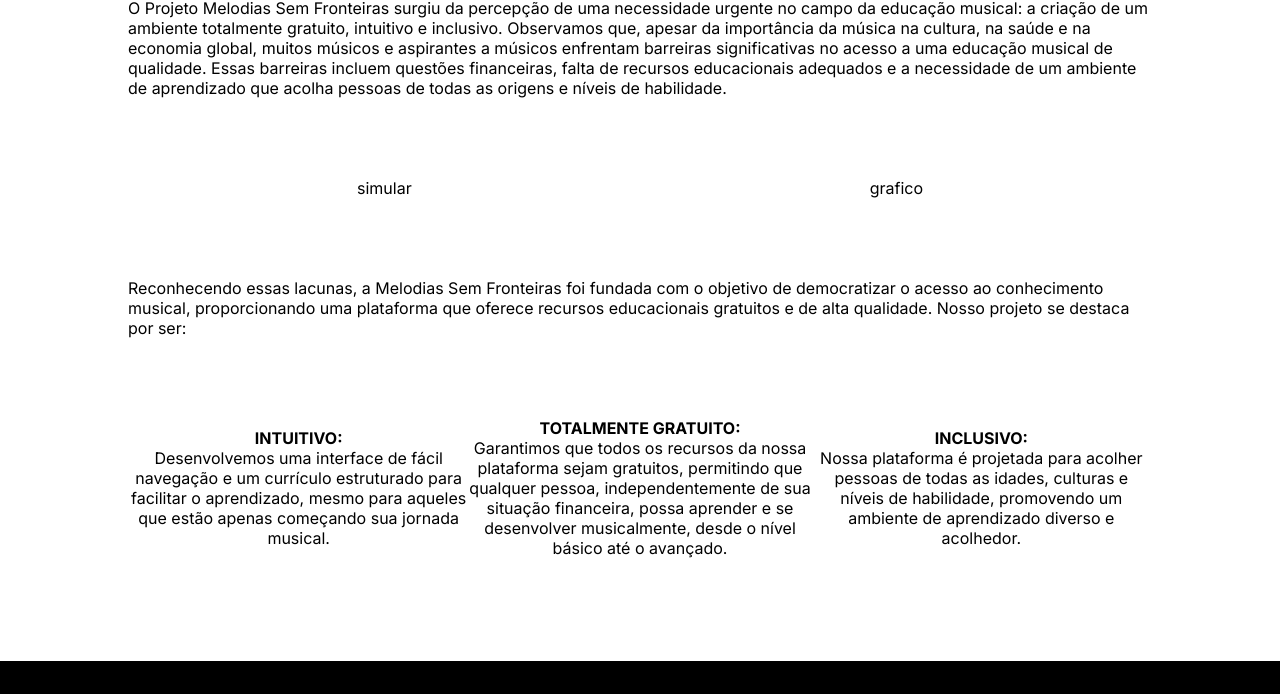
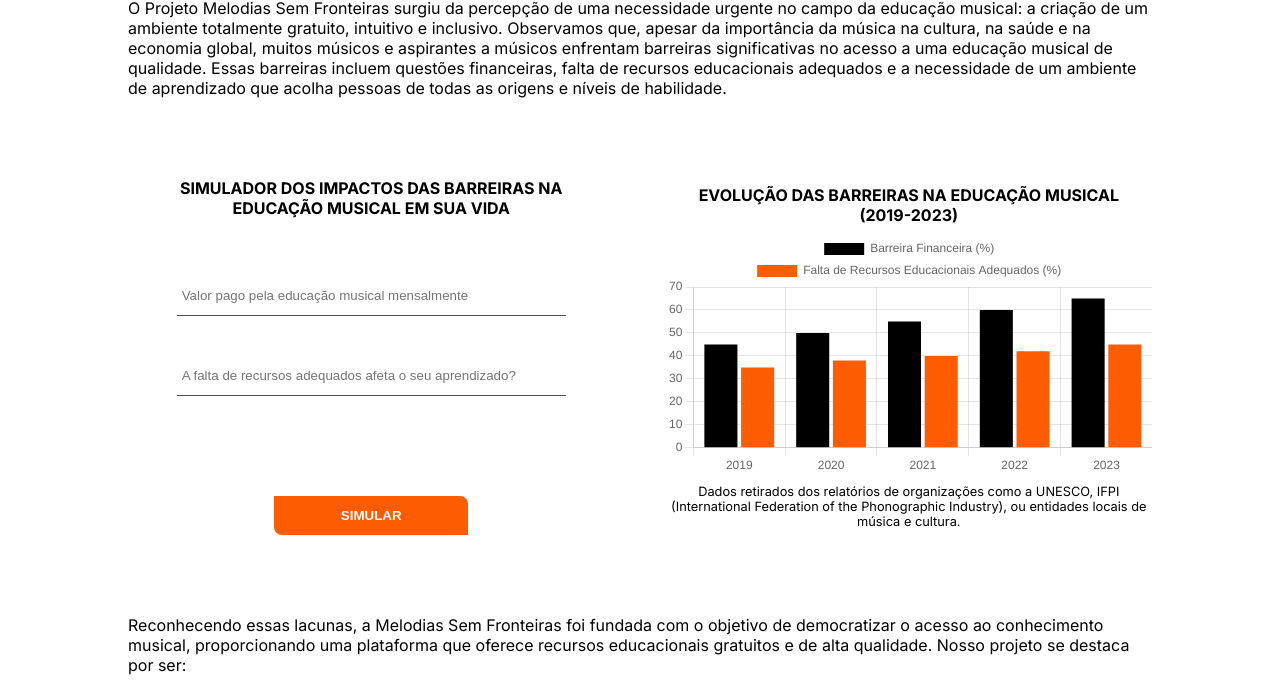
Before and after one commit to jheniferlorrane/Melodias-sem-Fronteiras, a website: page public/index.html in a window 1280 px wide. Shown: the part 1659-2353 px from the top of the page. Drawn offline with nearby package versions, Linux system fonts and the light colour scheme.

Commit message:
Simulador e Gráfico - Seção Projeto

```diff
--- a/public/css/style.css
+++ b/public/css/style.css
@@ -205,6 +205,10 @@ header {
     text-align: center;
 }
 
+.projeto {
+    height: 200vh;
+}
+
 .textos_projeto {
     color: black;
     width: 100%;
@@ -219,12 +223,75 @@ header {
     font-size: 2rem;
 }
 
-.calculadora_e_grafico{
+.calculadora_e_grafico {
     display: flex;
     justify-content: space-around;
+    align-items: center;
+    gap: 5%;
+    height: 60%;
 }
 
-.topicos_projeto{
+.grafico {
+    width: 50%;
+}
+
+.titulo_calculadora_simulador {
+    text-transform: uppercase;
+    font-size: 1rem;
+    text-align: center;
+    margin-bottom: 8px;
+}
+
+.grafico canvas {
+    margin-bottom: 8px;
+}
+
+.grafico p {
+    font-size: 0.8rem;
+    text-align: center;
+}
+
+.simular {
+    display: flex;
+    flex-direction: column;
+    width: 50%;
+    height: 100%;
+    align-items: center;
+    gap: 50px;
+}
+
+.simular h1 {
+    width: 80%;
+}
+
+.inputs {
+    display: flex;
+    flex-direction: column;
+    width: 80%;
+    gap: 10px;
+}
+
+.input {
+    padding: 12px 5px;
+    border: none;
+    border-bottom: 1px solid #515151;
+}
+
+.input:focus {
+    outline: none;
+}
+
+.alerta_erro{
+    background-color: transparent;
+    color: red;
+    font-size: 0.9rem;
+}
+
+.simular button {
+    width: 40%;
+}
+
+.topicos_projeto {
     display: flex;
     width: 100%;
     align-items: center;
--- a/public/index.html
+++ b/public/index.html
@@ -8,6 +8,7 @@
     <meta name="viewport" content="width=device-width, initial-scale=1.0">
     <link rel="shortcut icon" type="imagex/png" href="./assets/icon.png">
     <link rel="stylesheet" href="./css/style.css">
+    <script src="https://cdn.jsdelivr.net/npm/chart.js"></script>
     <script src="js/sessao.js"></script>
 </head>
 
@@ -99,8 +100,26 @@
                     pessoas de todas as origens e níveis de habilidade.</p>
             </div>
             <div class="calculadora_e_grafico">
-                <div class="simular">simular</div>
-                <div class="grafico">grafico</div>
+                <div class="simular">
+                    <h1 class="titulo_calculadora_simulador">Simulador dos Impactos das Barreiras na Educação Musical em sua vida</h1>
+                    <div class="inputs">
+                        <input id="valor_input" class="input" placeholder="Valor pago pela educação musical mensalmente"><br>
+                        <input id="recursos_input" class="input" placeholder="A falta de recursos adequados afeta o seu aprendizado?">
+                    </div>
+                    <div class="alerta_erro">
+                        <div class="card_erro" id="cardErro">
+                            <span id="mensagem_erro"></span>
+                        </div>
+                    </div>
+                    <button class="btn" onclick="simular()">Simular</button>
+                </div>
+                <div class="grafico">
+                    <h1 class="titulo_calculadora_simulador">Evolução das Barreiras na Educação Musical<br>
+                        (2019-2023)</h1>
+                    <canvas id="coluna_canva"></canvas>
+                    <p>Dados retirados dos relatórios de organizações como a UNESCO, IFPI (International
+                        Federation of the Phonographic Industry), ou entidades locais de música e cultura.</p>
+                </div>
             </div>
             <div class="textos_projeto">
                 <p>Reconhecendo essas lacunas, a Melodias Sem Fronteiras foi fundada com o objetivo
@@ -186,9 +205,59 @@
 </body>
 
 </html>
+<script>
+    const coluna = document.getElementById('coluna_canva');
+    const valor = valor_input.value;
+    const recursos = recursos_input.value
 
-<script src="./js/principal.js"></script>
-<script>
+    new Chart(coluna, {
+        type: 'bar',
+        data: {
+            labels: ['2019', '2020', '2021', '2022', '2023'],
+            datasets: [{
+                label: 'Barreira Financeira (%)',
+                backgroundColor: 'black',
+                data: [45, 	50, 55, 60,65]
+            }, {
+                label: 'Falta de Recursos Educacionais Adequados (%)',
+                backgroundColor: 'rgb(254, 92, 0',
+                data: [35,38, 40, 42, 45]
+            }]
+        },
+        options: {
+            scales: {
+                y: {
+                    beginAtZero: true
+                }
+            }
+        }
+    });
+
+    function aguardar() {
+        console.log('Iniciando aguardar...');
+    }
+
+    function finalizarAguardar() {
+        console.log('Finalizando aguardar...');
+    }
+
+    function simular(){
+        aguardar();
+
+        if (valor == "" || recursos == "") {
+            mensagem_erro.innerHTML = "Preencha todos os campos para prosseguir";
+            finalizarAguardar();
+            return false;
+        }
+        else {
+            setInterval(sumirMensagem, 5000)
+        }
+    }
+
+    function sumirMensagem() {
+        cardErro.style.display = "none"
+    }
+
     function cadastro() {
         window.location.href = './login e cadastro/cadastro.html'
     }
```
